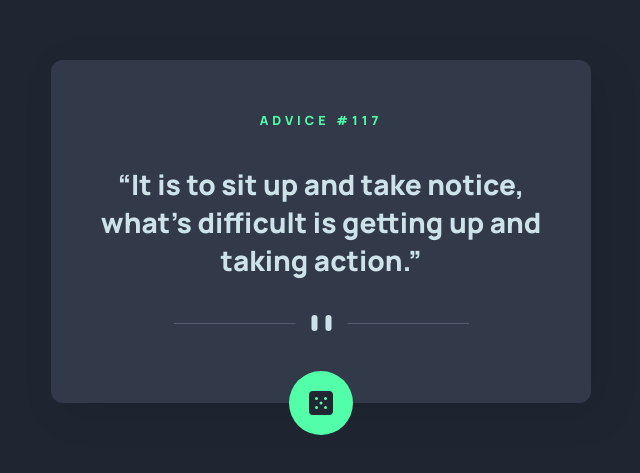
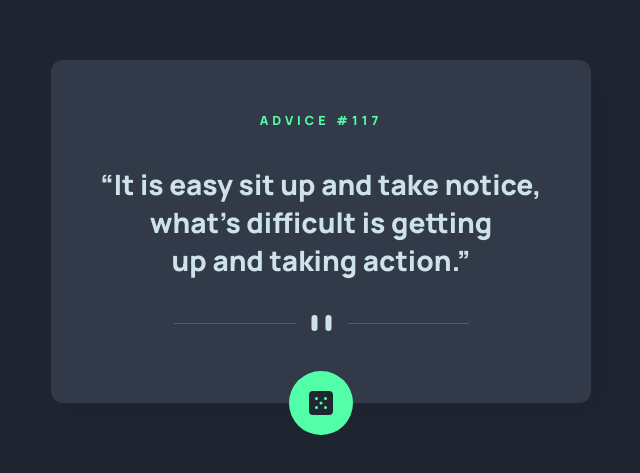
Before and after one commit to 13NOONE37/Advice-generator-app, a plain HTML site: page docs/index.html in a window 1280 px wide. Shown: the part 169-642 px from the top of the page, without its empty margins (319-959 px from the left). Drawn offline with Linux system fonts and the light colour scheme.

Commit message:
screenshot updated and default advice changed

```diff
--- a/docs/index.html
+++ b/docs/index.html
@@ -20,9 +20,11 @@
     <main class="card">
       <span class="card__id">ADVICE #<span data-value>117</span></span>
       <q class="card__advice"
-        >It is to sit up and take notice, what's difficult is getting up and
-        taking action.</q
+        >It is easy sit up and take notice, what's difficult is getting<br />
+        up and taking action.</q
       >
+      <!-- br for screenshoot acuracy only -->
+
       <div class="card__divider"></div>
       <button class="card__dice">
         <svg width="24" height="24" xmlns="http://www.w3.org/2000/svg">
```
Also changed, not shown: screenshot.jpg.
